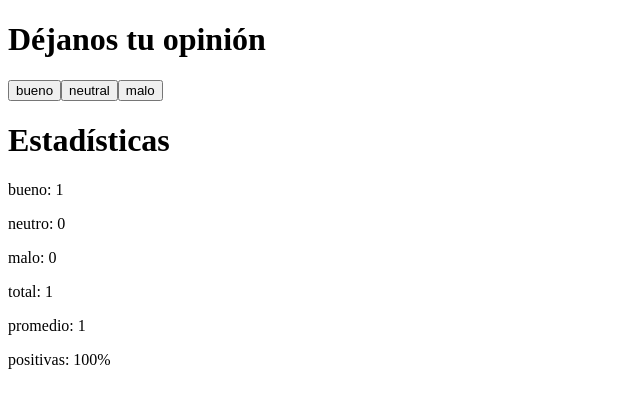
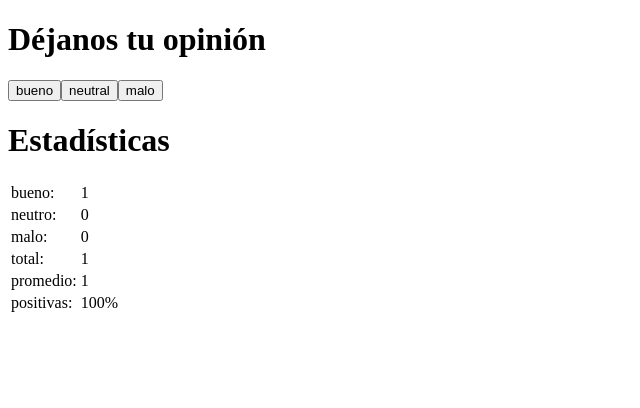
Before and after one commit to mariodinamarcap/full-stack-open, a React (Vite) app in the folder part1/unicafe/: page / in a window 1280 px wide. Both pictures are taken after a click on the button "bueno". Shown: the top 408 px of the page, without its empty margins (0-640 px from the left). Built offline with nearby package versions, Linux system fonts and the light colour scheme.

Commit message:
feat: ejercicio 1.11, estadísticas en una tabla

```diff
--- a/part1/unicafe/src/App.jsx
+++ b/part1/unicafe/src/App.jsx
@@ -1,7 +1,9 @@
 import { useState } from 'react'
 
 const StatisticLine = (props) => {
-  return <p>{props.texto}: {props.valor}</p>
+  return <tr>
+    <td>{props.texto}:</td>
+    <td> {props.valor}</td></tr>
 }
 
 const Statistics = ({ good, neutral, bad }) => {
@@ -17,6 +19,8 @@ const Statistics = ({ good, neutral, bad }) => {
   return (
     <>
       <h1>Estadísticas</h1>
+      <table>
+        <tbody>
           <StatisticLine texto="bueno" valor={good} />
           <StatisticLine texto="neutro" valor={neutral} />
           <StatisticLine texto="malo" valor={bad} />
@@ -24,6 +28,8 @@ const Statistics = ({ good, neutral, bad }) => {
           <StatisticLine texto="total" valor={total} />
           <StatisticLine texto="promedio" valor={promedio} />
           <StatisticLine texto="positivas" valor={positivas + "%"} />
+        </tbody>
+      </table>
     </>
   )
 }
```
Lines whose indentation alone changed are shown as unchanged.
